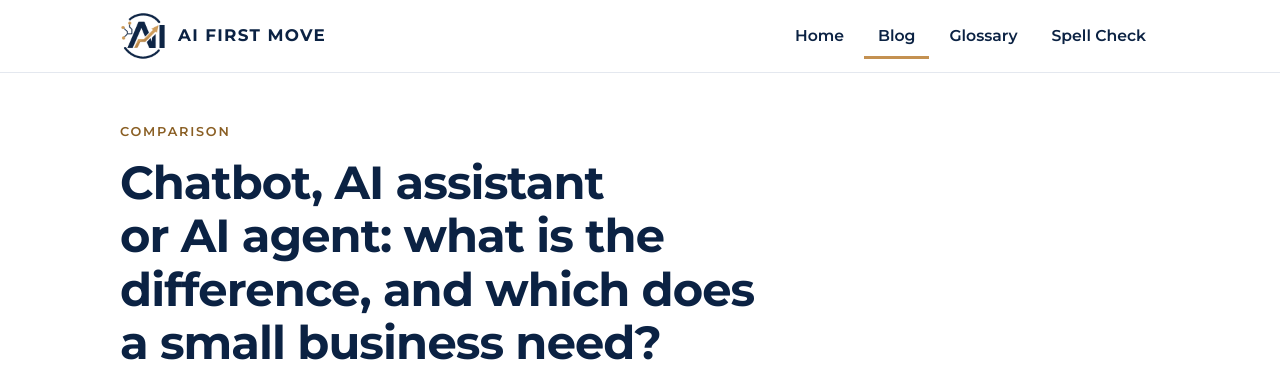
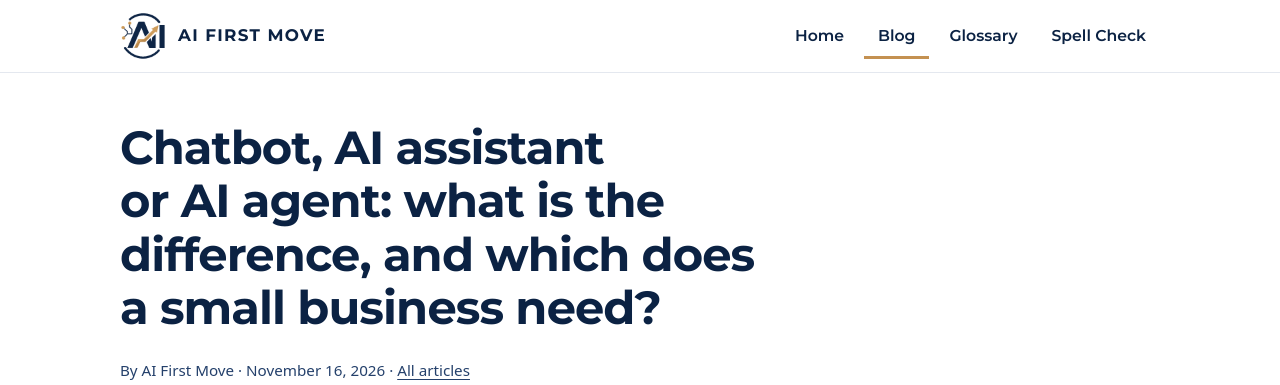
Before and after one commit to aifirstmove/AIFirstMove-Com, a plain HTML site: page blog/chatbot-assistant-or-agent/index.html in a window 1280 px wide. Shown: the top 385 px of the page. Drawn offline with Linux system fonts and the light colour scheme.

Commit message:
Blog post: remove the label above the headline (chatbot-assistant-or-agent)

```diff
--- a/blog/chatbot-assistant-or-agent/index.html
+++ b/blog/chatbot-assistant-or-agent/index.html
@@ -40,7 +40,6 @@
 <main id="main">
 <article>
   <div class="wrap post-head">
-    <p class="eyebrow">Comparison</p>
     <h1>Chatbot, AI assistant or AI agent: what is the difference, and which does a small business need?</h1>
     <p class="post-meta">By AI First Move · <time datetime="2026-11-16">November 16, 2026</time> · <a href="../../blog/">All articles</a></p>
     <img class="post-hero" src="../../assets/blog/chatbot-assistant-or-agent.png" alt="A bicycle mechanic's hands reaching for the middle of three tools laid in a row on a workbench: a wrench, a multi-tool and a power driver" width="1536" height="864">
```
